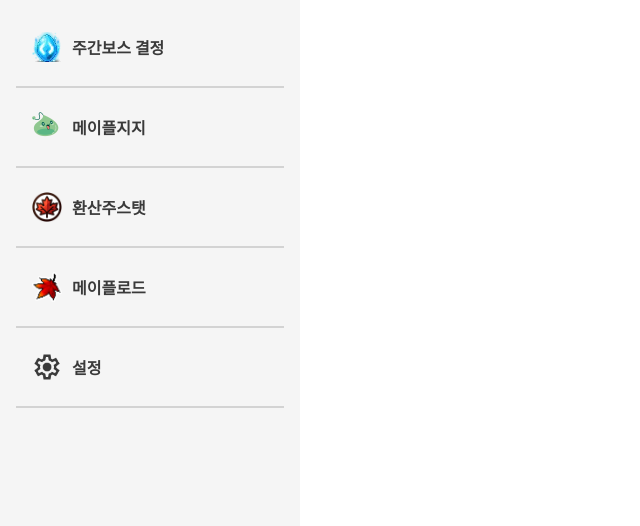
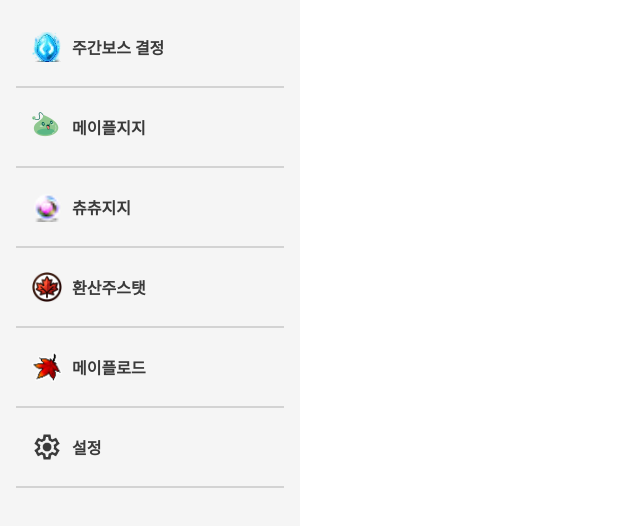
Before and after one commit to hwangseonu/maple-tools, a SvelteKit app: page / in a window 1280 px wide. Shown: the top 526 px of the page, without its empty margins (0-640 px from the left). Built offline with nearby package versions, Linux system fonts and the light colour scheme; a web font is replaced by a local one.

Commit message:
Add: chuchu.gg

```diff
--- a/src/stores/siteinfo.ts
+++ b/src/stores/siteinfo.ts
@@ -10,6 +10,11 @@ export const SITE_NAV_ITEMS = [
         name: "메이플지지",
         link: "https://maple.gg/",
         image: "./assets/images/navigation/maplegg.png",
+    },
+    {
+        name: "츄츄지지",
+        link: "https://chuchu.gg/",
+        image: "./assets/images/navigation/chuchu.png",
     },
     {
         name: "환산주스탯",
```
Also changed, not shown: static/assets/images/navigation/chuchu.png (added).
